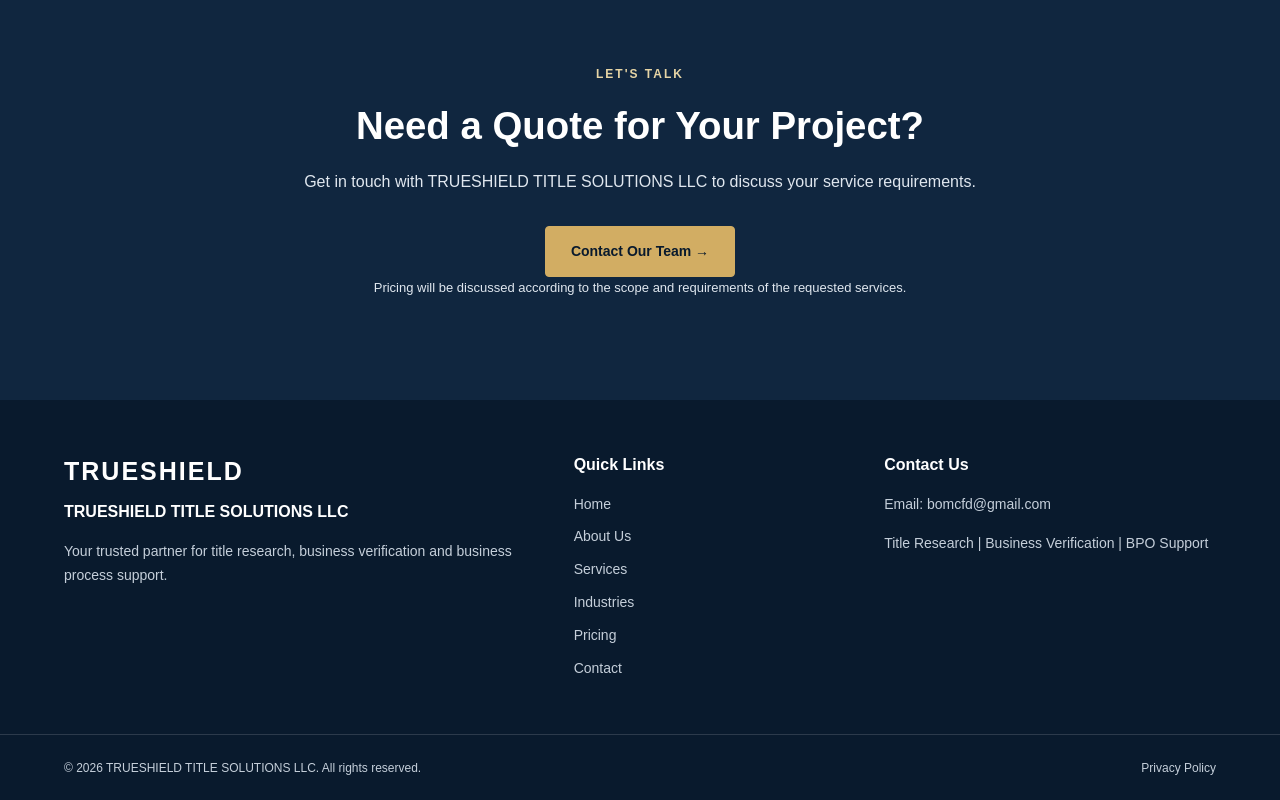
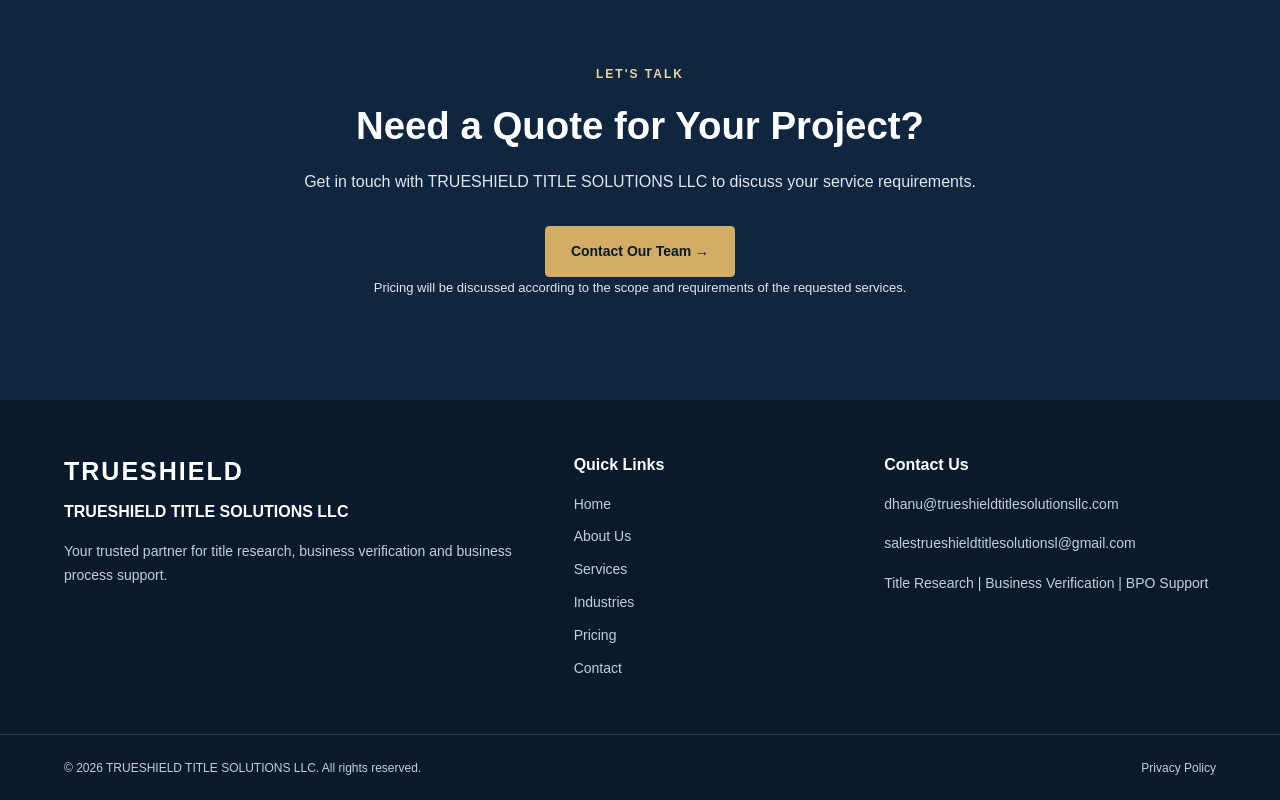
Before and after one commit to sinchanapy/trueshield-website, a plain HTML site: page pricing.html in a window 1280 px wide. Shown: the part 1844-2644 px from the top of the page. Drawn offline with Linux system fonts and the light colour scheme.

Commit message:
Update pricing.html

```diff
--- a/pricing.html
+++ b/pricing.html
@@ -1,4 +1,3 @@
-
 <!DOCTYPE html>
 <html lang="en">
 <head>
@@ -200,12 +199,19 @@
 
         <div class="footer-contact">
             <h3>Contact Us</h3>
+
             <p>
-                Email:
-                <a href="bomcfd@gmail.com">
-                    bomcfd@gmail.com
+                <a href="mailto:dhanu@trueshieldtitlesolutionsllc.com">
+                    dhanu@trueshieldtitlesolutionsllc.com
                 </a>
             </p>
+
+            <p>
+                <a href="mailto:salestrueshieldtitlesolutionsl@gmail.com">
+                    salestrueshieldtitlesolutionsl@gmail.com
+                </a>
+            </p>
+
             <p>Title Research | Business Verification | BPO Support</p>
         </div>
     </div>
```
